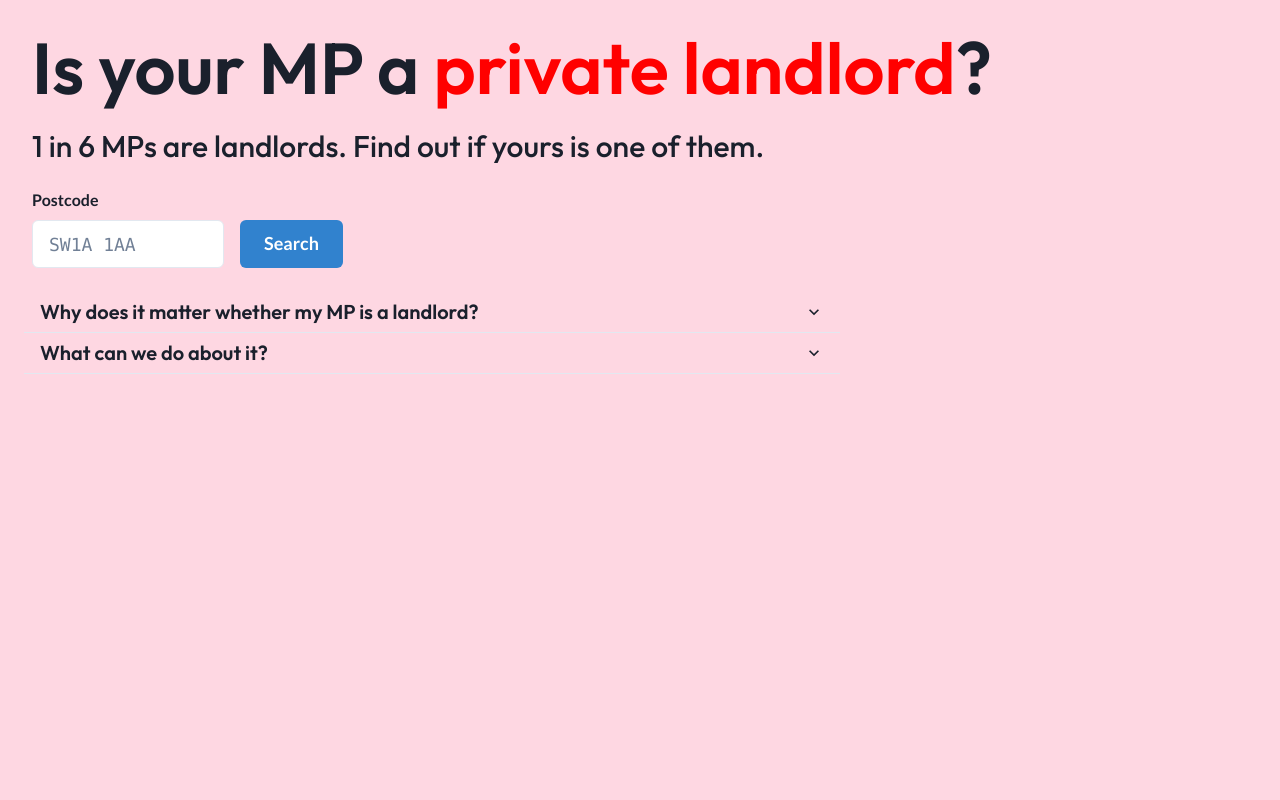
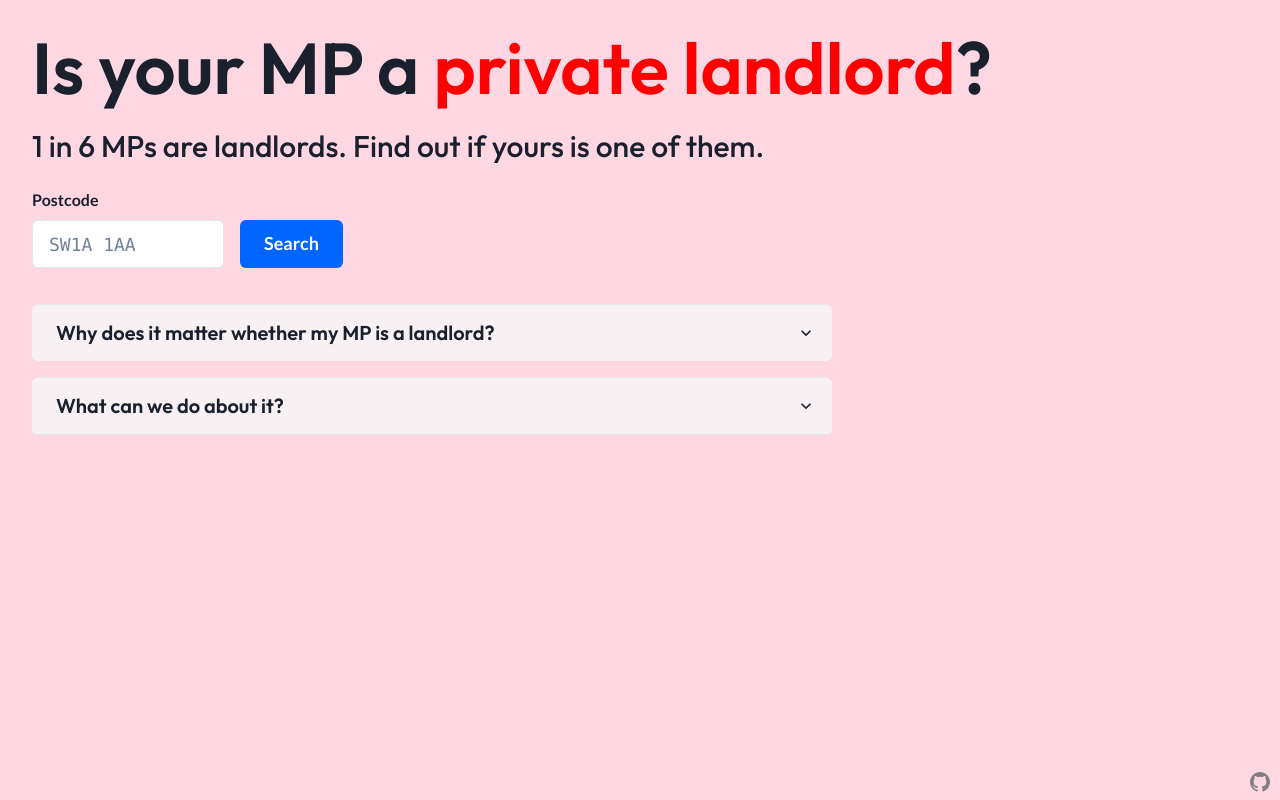
Before and after one commit to rosscee98/is-your-mp-a-landlord, a React (Vite) app: page / in a window 1280 px wide. Built offline with nearby package versions, Linux system fonts and the light colour scheme.

Commit message:
Update accordion styling

```diff
--- a/src/components/App.tsx
+++ b/src/components/App.tsx
@@ -6,7 +6,9 @@ import {
   FormErrorMessage,
   FormLabel,
   Heading,
+  Icon,
   Input,
+  Link,
   useBoolean,
 } from "@chakra-ui/react";
 import { useQuery } from "@tanstack/react-query";
@@ -14,6 +16,7 @@ import { useState } from "react";
 import getLandlordInterests from "../utils/getLandlordInterests";
 import FAQ from "./FAQ";
 import ResultCard from "./ResultCard";
+import { BiLogoGithub } from "react-icons/bi";
 
 export default function App() {
   const [currentInput, setCurrentInput] = useState("");
@@ -45,6 +48,7 @@ export default function App() {
   }
 
   return (
+    <Flex direction="column" minHeight="100vh" justifyContent="space-between">
       <Flex direction="column" m={{ base: "6", md: "8" }} gap="6">
         <Heading as="h1" size="4xl" fontWeight="semibold">
           Is your MP a <span className="text-red">private landlord</span>?
@@ -69,18 +73,23 @@ export default function App() {
               size="lg"
               maxWidth={{ base: undefined, md: "12rem" }}
               backgroundColor="white"
+              autoComplete="postal-code"
             />
             <Button
               size="lg"
               ml="4"
-            colorScheme="blue"
+              color="white"
+              backgroundColor="#0066ff"
               onClick={handleSubmit}
               isLoading={isInitialLoading}
+              _hover={{ backgroundColor: "#005ce6" }}
             >
               Search
             </Button>
           </Flex>
-        <FormErrorMessage>Invalid postcode</FormErrorMessage>
+          <FormErrorMessage fontWeight="bold">
+            Invalid postcode
+          </FormErrorMessage>
         </FormControl>
         <Flex direction="column" maxWidth="50rem" gap="6">
           {/* <Collapse in={!isInitialLoading}> */}
@@ -91,5 +100,9 @@ export default function App() {
           <FAQ />
         </Flex>
       </Flex>
+      <Link href="https://www.github.com/rosscee98" ml="auto" mr="2">
+        <Icon as={BiLogoGithub} color="grey" boxSize={6} />
+      </Link>
+    </Flex>
   );
 }
--- a/src/components/FAQ.tsx
+++ b/src/components/FAQ.tsx
@@ -4,6 +4,7 @@ import {
   AccordionIcon,
   AccordionItem,
   AccordionPanel,
+  Flex,
   Heading,
   Icon,
   Link,
@@ -15,18 +16,19 @@ import { FiExternalLink } from "react-icons/fi";
 
 export default function FAQ() {
   return (
-    <Accordion allowMultiple>
-      <AccordionItem mx="-2" style={{ border: "none" }}>
+    <Accordion allowMultiple mt={{ base: undefined, md: "3" }}>
+      <Flex direction="column" gap="4">
+        <AccordionItem borderRadius="md" backgroundColor="#f8f1f3">
           <AccordionButton>
-          <Heading as="h4" size="md" textAlign="left">
+            <Heading as="h4" size="md" textAlign="left" p="2">
               Why does it matter whether my MP is a landlord?
             </Heading>
             <AccordionIcon ml="auto" />
           </AccordionButton>
-        <AccordionPanel>
+          <AccordionPanel px="6">
             <Text>
-            Parliament refuses to ban no-fault evictions or implement rent caps.
-            Meanwhile:
+              Parliament refuses to ban no-fault evictions or put in place rent
+              caps. Meanwhile:
             </Text>
             <UnorderedList ml="8">
               <ListItem>
@@ -41,27 +43,27 @@ export default function FAQ() {
             </UnorderedList>
             <Text mt="4">
               Rather than getting better, it&apos;s getting worse. When those in
-            parliament are disproportionately private landlords themselves, they
-            have material reason to legislate against the interests of UK
+              parliament are disproportionately private landlords themselves,
+              they have material reason to legislate against the interests of UK
               tenants. The question becomes: who are they really serving?
             </Text>
           </AccordionPanel>
         </AccordionItem>
-      <AccordionItem mx="-2">
+        <AccordionItem borderRadius="md" backgroundColor="#f8f1f3">
           <AccordionButton>
-          <Heading as="h4" size="md" textAlign="left">
+            <Heading as="h4" size="md" textAlign="left" p="2">
               What can we do about it?
             </Heading>
             <AccordionIcon ml="auto" />
           </AccordionButton>
-        <AccordionPanel>
+          <AccordionPanel px="6">
             <Text>
               Join a tenants union! Landlords are powerful, but they&apos;re
-            nothing without us paying off their mortgages and lifestyles. Where
-            we unite and pool our power and resources, we can – and do – win.
+              nothing without us paying off their mortgages and lifestyles.
+              Where we unite, and pool our power and our resources, we win.
             </Text>
-          <Text mt="4">It takes 2min to join the movement:</Text>
-          <UnorderedList>
+            <Text mt="4">It takes 2min to join a union near you:</Text>
+            <UnorderedList ml="8">
               <ListItem>
                 Scotland:{" "}
                 <Link
@@ -109,6 +111,7 @@ export default function FAQ() {
             </UnorderedList>
           </AccordionPanel>
         </AccordionItem>
+      </Flex>
     </Accordion>
   );
 }
--- a/src/components/ResultCard.tsx
+++ b/src/components/ResultCard.tsx
@@ -42,16 +42,19 @@ export default function ResultCard({
           as="h2"
           size="2xl"
           color={isLandlord ? "red" : "green.500"}
-          textDecoration="underline"
           display="flex"
+          alignItems="center"
+          gap="2"
         >
           {isLandlord ? (
             <>
-              Landlord <Icon as={BiErrorCircle} ml="2" />
+              <Icon as={BiErrorCircle} />
+              Landlord
             </>
           ) : (
             <>
-              Not a landlord <Icon as={BiCheck} ml="2" />
+              <Icon as={BiCheck} />
+              Not a landlord
             </>
           )}
         </Heading>
@@ -81,7 +84,7 @@ export default function ResultCard({
                   </Text>
                   <UnorderedList>
                     {landlordInterests.map((interest) => (
-                      <ListItem key={interest}>
+                      <ListItem key={interest} m={{ base: "2", md: "1" }}>
                         <Code>&quot;{interest}&quot;</Code>
                       </ListItem>
                     ))}
@@ -93,10 +96,10 @@ export default function ResultCard({
                     They haven&apos;t declared any rental income.
                   </Text>
                   <Text>
-                    MPs don&apos;t need to declare any interests that make them
-                    under £10,000 in annual rental income. This means they could
-                    still be a landlord on a smaller scale, or have multiple
-                    smaller interests.
+                    Note: MPs don&apos;t need to declare any interests that make
+                    them under £10,000 in annual rental income. This means they
+                    could still be a landlord on a smaller scale, or have
+                    multiple smaller interests.
                   </Text>
                 </>
               )}
```
Lines whose indentation alone changed are shown as unchanged.
